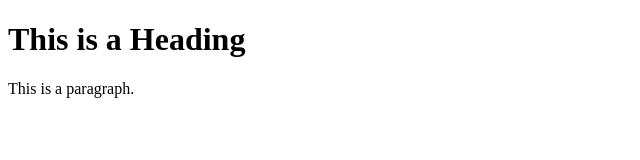
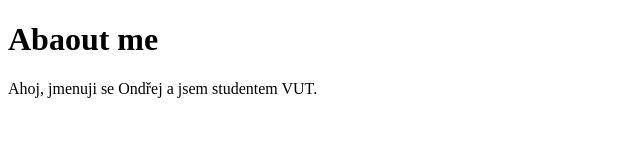
Before and after one commit to KeprtOndrej/kepy, a plain HTML site: page index.html in a window 1280 px wide. Shown: the whole page, without its empty margins (0-640 px from the left). Drawn offline with Linux system fonts and the light colour scheme.

Commit message:
Update index.html

```diff
--- a/index.html
+++ b/index.html
@@ -5,8 +5,8 @@
 </head>
 <body>
 
-<h1>This is a Heading</h1>
-<p>This is a paragraph.</p>
+<h1>Abaout me</h1>
+<p>Ahoj, jmenuji se Ondřej a jsem studentem VUT.</p>
 
 </body>
 </html>
```
